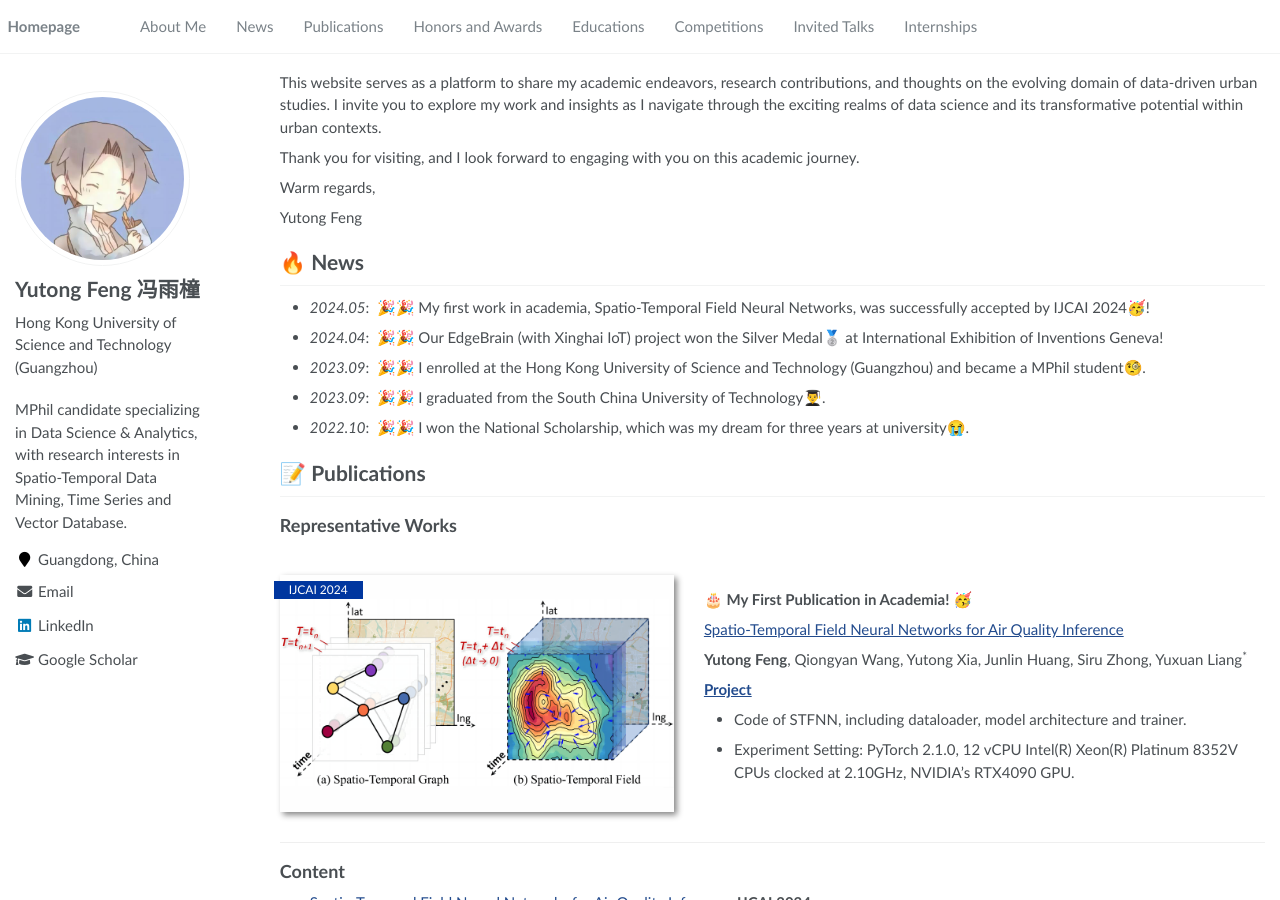
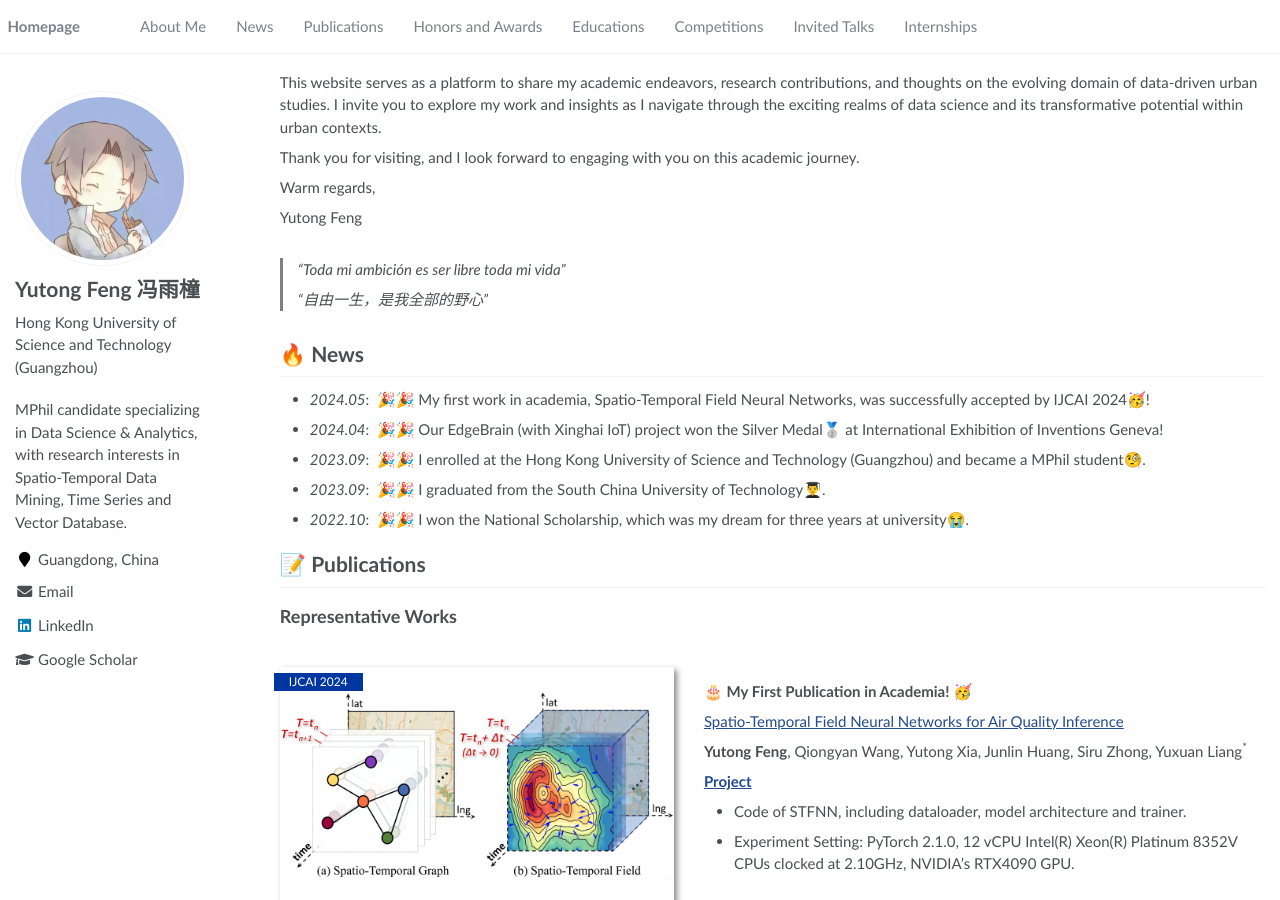
Before and after one commit to Yutong-Feng/yutong-feng.github.io, a Jekyll site: the page built from _pages/about.md, in a window 1280 px wide and 900 px high, scrolled down 546 px. Built offline with Jekyll 4.4.1, drawn with Linux system fonts in a browser that asks for light colours.

Commit message:
Update about.md

```diff
--- a/_pages/about.md
+++ b/_pages/about.md
@@ -41,6 +41,10 @@ Thank you for visiting, and I look forward to engaging with you on this academic
 Warm regards,
 
 Yutong Feng
+
+> "Toda mi ambición es ser libre toda mi vida"
+>
+> “自由一生，是我全部的野心”
 
 <!--![my photo](images/photo.jpg){:height="75%" width="75%"} -->
 
```
